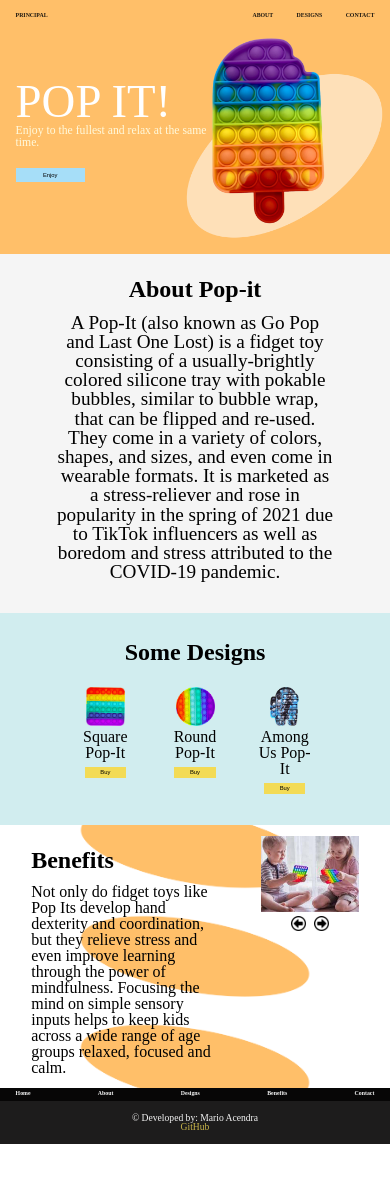
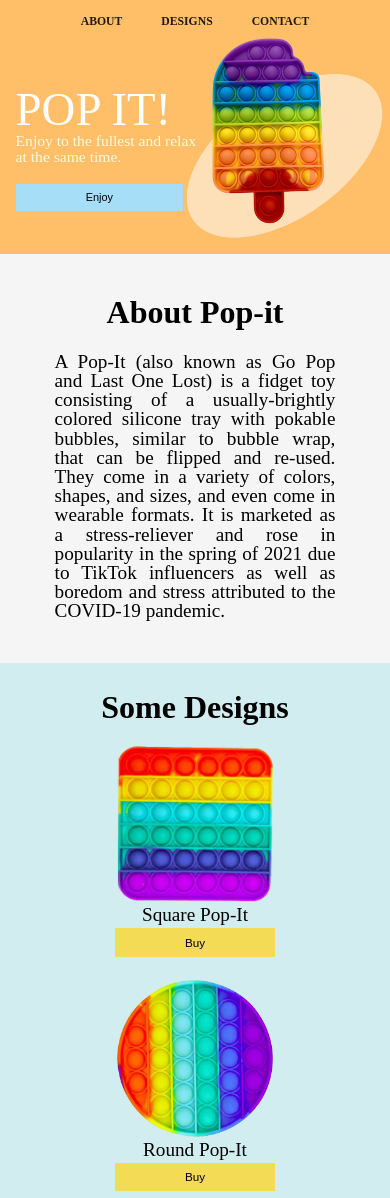
Before and after one commit to mariojar31/Prueba-WebDesign, a plain HTML site: page index.html in a window 390 px wide. Shown: the top 1198 px of the page. Before the commit the page ends 1144 px from the top, so only its background shows below. Drawn offline with Linux system fonts and the light colour scheme.

Commit message:
actualizacion

```diff
--- a/index.js
+++ b/index.js
@@ -23,15 +23,12 @@ function moveCarrousel(container){
     if(cont==0){
         imgBenefits.src = imgCarrousel[cont];
         cont++;
-        console.log(cont);
     } else if(cont==1){
         imgBenefits.src = imgCarrousel[cont];
         cont++;
-        console.log(cont);
     } else if (cont==2){
         imgBenefits.src = imgCarrousel[cont];
         cont=0;
-        console.log(cont);
     }
 
 }
--- a/style.css
+++ b/style.css
@@ -1,3 +1,6 @@
+/*PC*/
+
+    /*HEADER*/
     header{
         width: 100vw;
         height: 65vw;
@@ -27,9 +30,11 @@ header{
     .menu__link{
         color: #1f1911;
         text-decoration: none;
-    font-size: 1.5vw;
+        font-size: 1.6vw;
         font-weight: bold;
     }
+
+    /*BANNER*/
 
     .header__banner{
         margin: 14vw 4vw;
@@ -59,6 +64,8 @@ header{
         font-weight: bold;
     }
 
+    /*ABOUT SECTION*/
+
     .about{
         background-color: #f5f5f5;
         padding: 3vw 14vw;
@@ -68,15 +75,17 @@ header{
     .section__tittle{
         font-weight: bold;
         text-align: center;
-    font-size: 1.5rem;
+        font-size: 2rem;
         padding: 3vw 0;
     }
 
     .about__content{
-    font-size: 1.2rem;
+        font-size: 1.5rem;
         text-align: center;
 
     }
+
+    /*DESIGNS SECTION*/
 
     .designs{
         background-color: rgb(178, 226, 228, 0.6);
@@ -95,6 +104,10 @@ header{
         padding: 3vw 10vw;
         display: flex;
         justify-content: space-between;
+    }
+
+    .designs__card--tittle{
+        font-size: 1.5rem;
     }
 
     .designs__card--content{
@@ -119,6 +132,8 @@ header{
         background-color: rgb(243, 219, 85, 0.8);
     }
 
+    /*BENEFITS SECTION*/
+
     .benefits{
         padding: 3vw 8vw;
         display: flex;
@@ -132,6 +147,10 @@ header{
 
     .benefits__content{
         width: 50vw;
+    }
+
+    .beefits__content--text{
+        font-size: 1.5rem;
     }
 
     .benefits__content--img{
@@ -161,7 +180,7 @@ header{
 
     .benefits__content--tittle{
         font-weight: bold;
-    font-size: 1.5rem;
+        font-size: 2rem;
         padding: 3vw 0;
     }
 
@@ -265,7 +284,7 @@ label{
         padding: 3vw;
         background-color: #1d1c1c;
         color: #f5f5f5;
-    font-size: 0.6rem;
+        font-size: 1rem;
         text-align: center;
 
     }
@@ -275,3 +294,185 @@ label{
         text-decoration: none;
         font-size: 0.6rem;
     }
+
+
+/*TABLETS-IPADS*/
+
+@media only screen and (max-width: 992px) {
+
+    .menu__link{
+        font-size: 3vw;
+    }
+
+    .banner__button{
+        padding: 2vw 18vw;
+        background-color: rgb(166, 222, 248);
+        font-size: 2.8vw;
+    }
+
+    .section__tittle{
+        font-size: 3.5rem;
+    }
+
+    .header__banner--text{
+        font-size: 4vw;
+    }
+
+    .about{
+        padding: 8vw 14vw;
+    }
+
+    .about__content{
+        font-size: 2rem;
+        text-align: justify;
+    }
+
+    .designs__content{
+        padding: 3vw 10vw;
+        display: flex;
+        flex-direction: column;
+        align-items: center;
+    }
+
+    .imgDesigns{
+        width: 40vw;
+    }
+
+    .designs__card{
+        width: 45vw;
+        padding-bottom: 5vw;
+    }
+
+    .designs__card--image{
+        width: 45vw;
+        align-items: center;
+    }
+
+    .designs__card--tittle{
+        font-size: 2rem;
+    }
+
+    .designs__card--button{
+        padding: 2vw 18vw;
+        background-color: rgb(243, 219, 85);
+        font-size: 3vw;
+        border-style: none;
+        margin: 1vw;
+        cursor: pointer;
+    }
+
+    .benefits{
+        flex-direction: column;
+        background: #f5f5f5;
+    }
+
+    .benefits__content{
+        width: 100%;
+        text-align: center;
+    }
+
+    .beefits__content--text{
+        font-size: 1.8rem;
+    }
+
+    .benefits__content--tittle{
+        font-size: 3.5rem;
+    }
+
+    .imgBenefits{
+        width: 60vw;
+        padding: 3vw;
+
+    }
+
+    .benefits__content--img{
+        align-items: center;
+    }
+
+    #btnBack, #btnNext{
+        width: 30px;
+        padding: 1vw 1vw;
+        cursor: pointer;
+    }
+
+    .footer__menu--lista{
+        flex-direction: column;
+        align-items: center;
+    }
+
+    .footer__link{
+        font-size: 2vw;
+        padding: 2vw;
+        font-weight: 700;
+    }
+
+    .footer__info{
+        font-size: 0.8rem;
+        text-align: center;
+
+    }
+
+    .linkInfo{
+        font-size: 0.8rem;
+    }
+
+
+}
+
+/*MOBILE*/
+
+@media only screen and (max-width: 600px) {
+
+    .header__menu--principal{
+        display: none;
+    }
+
+    .header__menu{
+        padding-top: 3vw;
+        justify-content: center;
+    }
+
+    .menuItem{
+        margin: 0 5vw;
+
+    }
+
+    .section__tittle{
+        font-size: 2rem;
+    }
+
+    .about__content{
+        font-size: 1.2rem;
+        text-align: justify;
+        margin: 3vw auto;
+    }
+
+    .designs__card--tittle{
+        font-size: 1.2rem;
+    }
+
+    .beefits__content--text{
+        font-size: 1.2rem;
+    }
+
+    .benefits__content--tittle{
+        font-size: 2rem;
+    }
+
+    .footer__link{
+        font-size: 1.5rem;
+        padding: 2.2vw;
+        font-weight: 400;
+    }
+
+    .footer__info{
+        font-size: 1rem;
+        text-align: center;
+
+    }
+
+    .linkInfo{
+        font-size: 1rem;
+    }
+
+}
```
Lines whose indentation alone changed are shown as unchanged.
